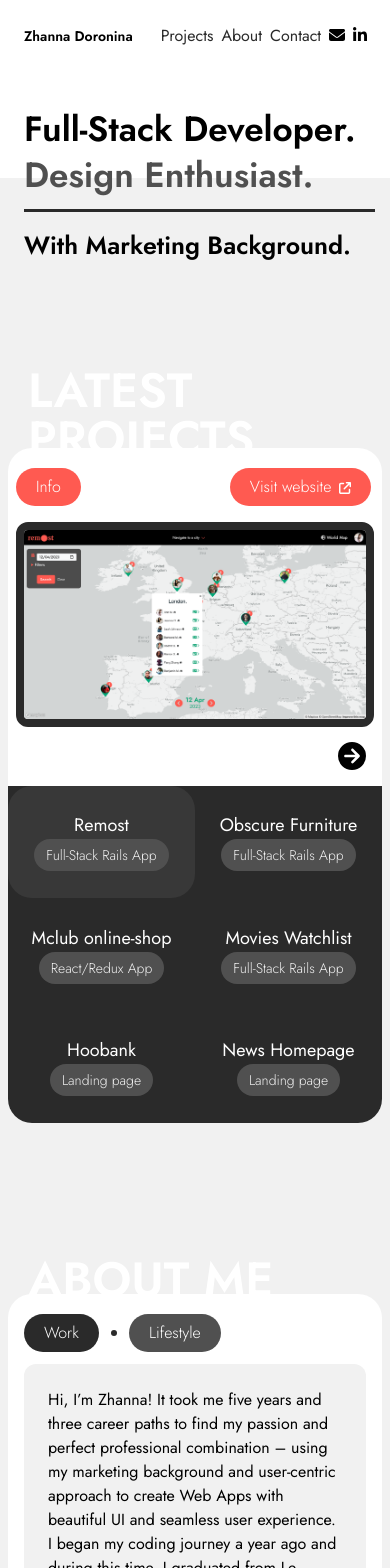
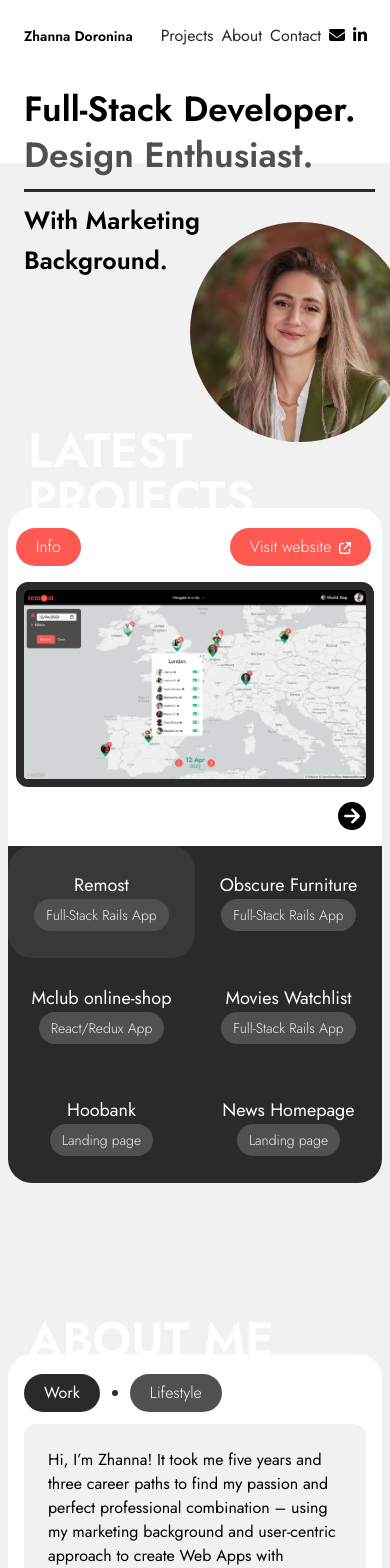
Before and after one commit to jane-doronina/react-portfolio, a React (Vite) app: page / in a window 390 px wide. Shown: the top 1568 px of the page. Built offline with nearby package versions, Linux system fonts and the light colour scheme.

Commit message:
feat: add mobile styling for Banner

```diff
--- a/src/components/About.jsx
+++ b/src/components/About.jsx
@@ -16,9 +16,9 @@ const About = () => {
         <h2 className="text-5xl md:text-7xl text-white uppercase font-bold relative bottom-[-10px] md:bottom-[-15px] z-[0] ml-5">About me</h2>
         <div className="rounded-3xl w-[100%] md:h-[84vh] z-[1] relative">
             <div className="absolute w-[100%] flex justify-start items-center py-5 px-4 md:px-10 z-[3]">
-              <Button text="Work" padding="px-[20px]" onClick={handleClick} bg={aboutType === "Work" ? "bg-darkGrey text-white" : "bg-white text-darkGrey"}/>
-              <div className="w-[6px] h-[6px] bg-darkGrey rounded-full mx-3"></div>
-              <Button text="Lifestyle" padding="px-[20px]" onClick={handleClick} bg={aboutType === "Lifestyle" ? "bg-white text-darkGrey" : "bg-grey text-white"}/>
+              <Button text="Work" padding="px-[20px]" onClick={handleClick} bg={aboutType === "Work" ? "bg-darkGrey text-white font-normal" : "bg-white text-darkGrey"}/>
+              <div className={`w-[6px] h-[6px] ${aboutType === "Work" ? "bg-darkGrey" : "bg-lightGrey"} rounded-full mx-3`}></div>
+              <Button text="Lifestyle" padding="px-[20px]" onClick={handleClick} bg={aboutType === "Lifestyle" ? "bg-gray-300 text-darkGrey font-normal" : "bg-grey text-white"}/>
             </div>
             {aboutType === "Lifestyle" ? <LifeStyle /> : <Work />}
         </div>
--- a/src/components/Banner.jsx
+++ b/src/components/Banner.jsx
@@ -1,9 +1,9 @@
 import avatar from "../assets/avatar.jpg";
 
 const Banner = () => (
-  <header className="pt-[80px] relative">
+  <header className="pt-[40px] md:pt-[80px] relative">
     <div className='container px-6 md:px-0 flex flex-col md:flex-row md:items-center md:justify-between'>
-      <div className="animated-title w-[80vw] h-[200px] md:h-[300px] text-[35px] md:text-[60px] font-bold z-[1]">
+      <div className="animated-title w-[80vw] h-[200px] md:h-[300px] text-[35px] md:text-[60px] font-bold z-[3]">
         <div className="text-top h-[50%] top-0 border-b-[3px] md:border-b-4 border-b-darkGrey">
           <div className="absolute py-[2vmin] px-0">
             <span className="block leading-[40px] md:leading-[55px]">Full-Stack Developer.</span>
@@ -11,10 +11,10 @@ const Banner = () => (
           </div>
         </div>
         <div className="text-bottom h-[50%] bottom-0">
-          <div className="absolute py-[2vmin] px-0 text-[25px] md:text-[50px] leading-[50px]">With Marketing Background.</div>
+          <div className="absolute py-[2vmin] px-0 text-[25px] md:text-[50px] leading-[40px] md:leading-[50px]">With Marketing <br className="md:hidden"/>Background.</div>
         </div>
       </div>
-      <img src={avatar} alt="Jane Doronina photo" className="hidden md:block w-[380px] h-[520px] object-cover z-[1]"/>
+      <img src={avatar} alt="Jane Doronina photo" className="absolute right-[-20px] bottom-[-130px] z-[0] rounded-full md:rounded-none md:static w-[220px] h-[220px] md:w-[480px] md:h-[520px] object-top object-cover z-[1]"/>
     </div>
     <div className='bg-white w-[100vw] h-[38%] md:h-[68%] absolute left-0 top-0 z-[0]'/>
   </header>
--- a/src/components/Projects.jsx
+++ b/src/components/Projects.jsx
@@ -25,7 +25,7 @@ const Projects = () => {
   const infoClassName = infoIsOpen ? 'info info-visible' : 'info';
 
   return (
-    <section id="projects" className="w-full bg-lightGrey h-[100vh]">
+    <section id="projects" className="w-full bg-lightGrey h-[100vh] mt-[100px] md:mt-0">
       <div className="container px-2 md:px-0 mt-0 md:mt-[50px]">
         <h2 className="text-5xl md:text-7xl text-white uppercase font-bold relative bottom-[-15px] z-[0] ml-5">Latest projects</h2>
         <div className="bg-white rounded-3xl w-[100%] h-[80vh] z-[1] relative flex flex-col-reverse md:flex-row">
```
